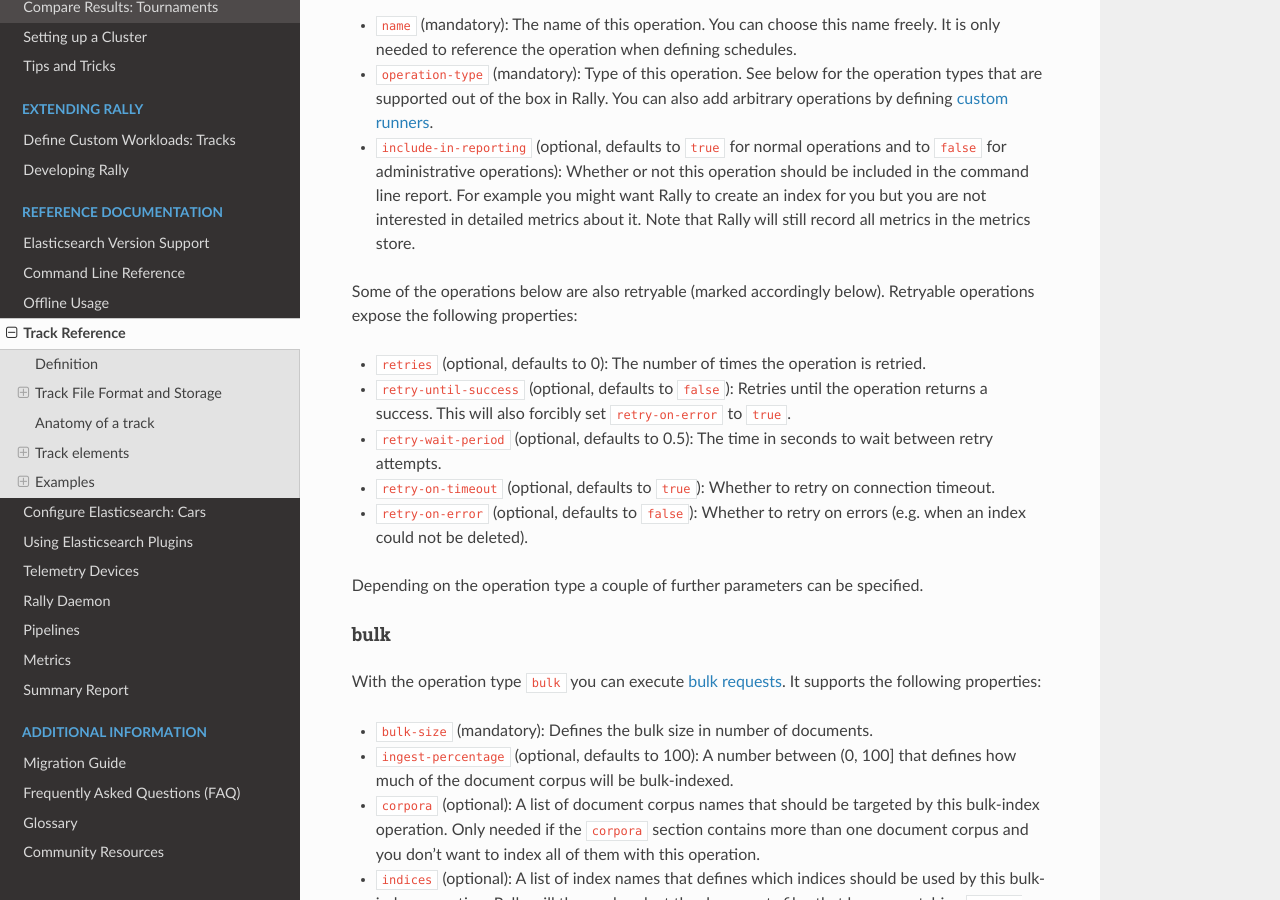
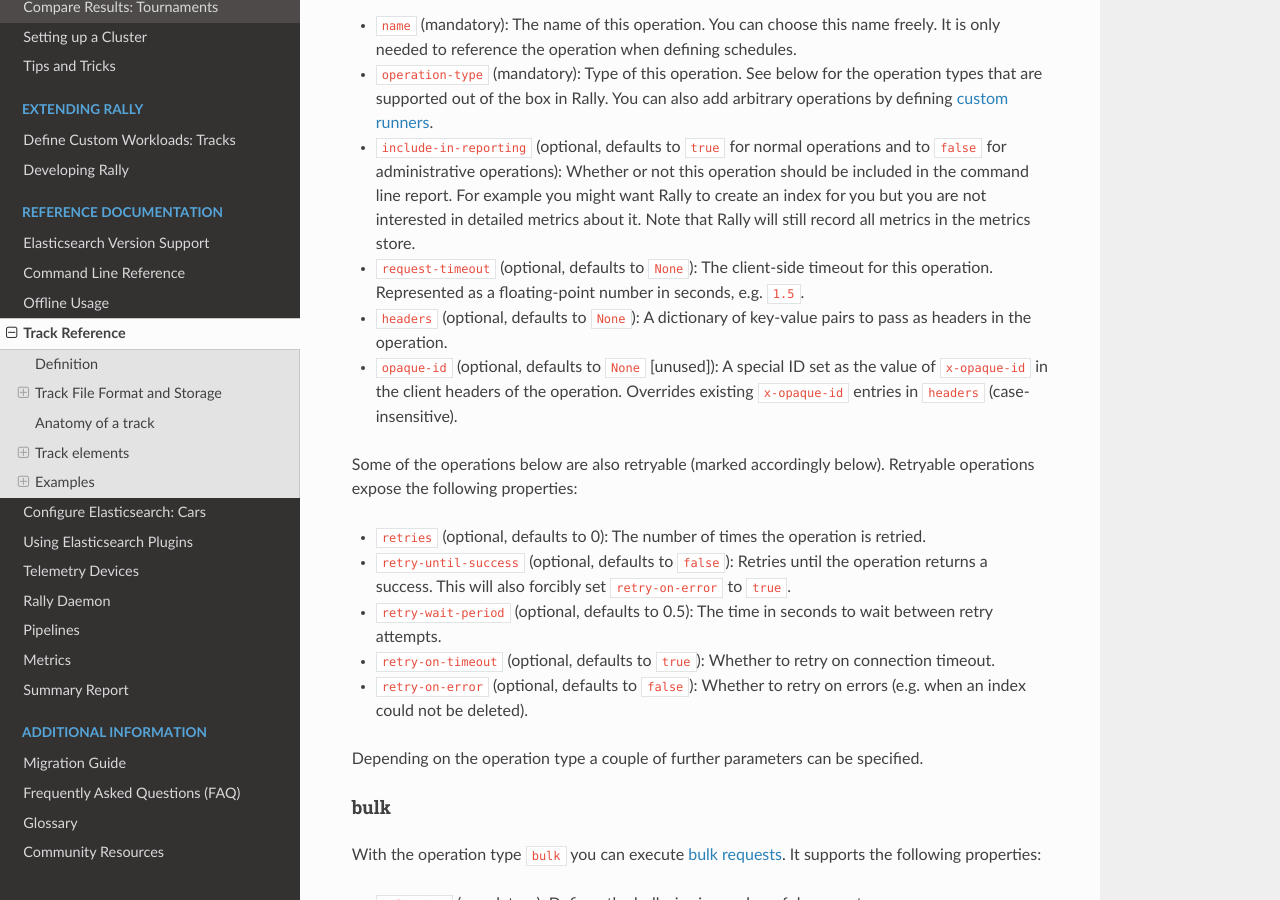
Before and after one commit to elastic/rally, a Sphinx documentation site: the page built from docs/track.rst, in a window 1280 px wide and 900 px high, scrolled down 14061 px. Built offline with Sphinx 7.4.7 and the Read the Docs theme 2.0.0, drawn with Linux system fonts in a browser that asks for light colours.

Commit message:
add new top-level operation properties to docs

```diff
--- a/docs/track.rst
+++ b/docs/track.rst
@@ -472,6 +472,9 @@
 * ``name`` (mandatory): The name of this operation. You can choose this name freely. It is only needed to reference the operation when defining schedules.
 * ``operation-type`` (mandatory): Type of this operation. See below for the operation types that are supported out of the box in Rally. You can also add arbitrary operations by defining :doc:`custom runners </adding_tracks>`.
 * ``include-in-reporting`` (optional, defaults to ``true`` for normal operations and to ``false`` for administrative operations): Whether or not this operation should be included in the command line report. For example you might want Rally to create an index for you but you are not interested in detailed metrics about it. Note that Rally will still record all metrics in the metrics store.
+* ``request-timeout`` (optional, defaults to ``None``): The client-side timeout for this operation.  Represented as a floating-point number in seconds, e.g. ``1.5``.
+* ``headers`` (optional, defaults to ``None``): A dictionary of key-value pairs to pass as headers in the operation.
+* ``opaque-id`` (optional, defaults to ``None`` [unused]): A special ID set as the value of ``x-opaque-id`` in the client headers of the operation.  Overrides existing ``x-opaque-id`` entries in ``headers`` (case-insensitive).
 
 Some of the operations below are also retryable (marked accordingly below). Retryable operations expose the following properties:
 
```
